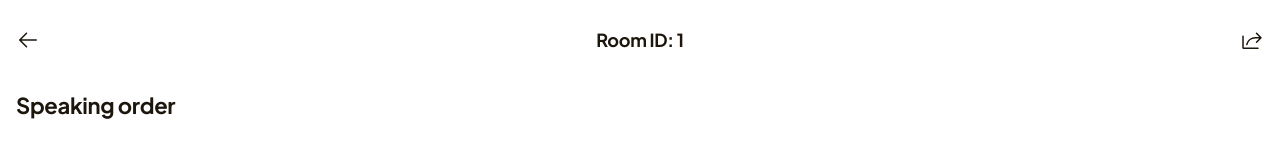
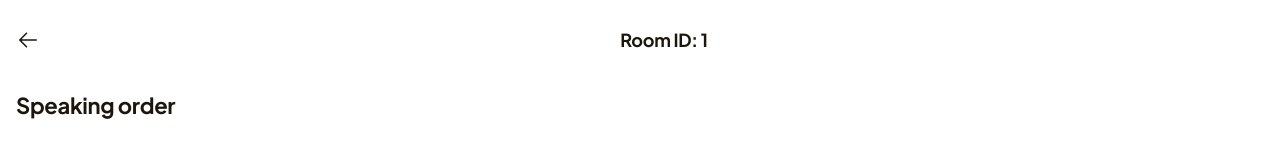
Before and after one commit to domstepek/discussion-group, a Next.js app: page /room/1 in a window 1280 px wide. Shown: the top 151 px of the page. Built offline with nearby package versions, Linux system fonts and the light colour scheme.

Commit message:
Implemented share data button

```diff
--- a/package.json
+++ b/package.json
@@ -3,7 +3,7 @@
   "version": "0.1.0",
   "private": true,
   "scripts": {
-    "dev": "next dev --turbopack -p 3000",
+    "dev": "next dev --turbopack -p 3000 --experimental-https",
     "build": "next build",
     "start": "next start",
     "lint": "next lint",
--- a/src/app/room/[roomID]/page.tsx
+++ b/src/app/room/[roomID]/page.tsx
@@ -1,10 +1,30 @@
 'use client';
+import { useMemo } from 'react';
+
+// Packages
 import { useParams } from 'next/navigation';
 
+// Components
 import { BackButton } from '@/components';
 
 export default function RoomPage() {
   const { roomID } = useParams();
+
+  const shareData: ShareData = useMemo(
+    () => ({
+      text: `Join my discussion room: ${window.location.href}`,
+      url: window.location.href,
+    }),
+    []
+  );
+
+  const canShare = useMemo(() => {
+    if (!navigator.share || !navigator.canShare) {
+      return false;
+    }
+
+    return navigator.canShare(shareData);
+  }, [shareData]);
 
   return (
     <div className="relative flex size-full min-h-screen flex-col bg-[#FFFFFF] justify-between group/design-root overflow-x-hidden">
@@ -12,10 +32,14 @@ export default function RoomPage() {
         <div className="flex items-center bg-[#FFFFFF] p-4 pb-2 justify-between">
           <BackButton />
           <h2 className="text-[#1C160C] text-lg font-bold leading-tight tracking-[-0.015em] flex-1 text-center">
-            Room ID: {roomID}
+            Room ID: {roomID!.toString().toUpperCase()}
           </h2>
+          {canShare && (
             <div className="flex w-12 items-center justify-end">
-            <button className="flex max-w-[480px] cursor-pointer items-center justify-center overflow-hidden rounded-xl h-12 bg-transparent text-[#1C160C] gap-2 text-base font-bold leading-normal tracking-[0.015em] min-w-0 p-0">
+              <button
+                className="flex max-w-[480px] cursor-pointer items-center justify-center overflow-hidden rounded-xl h-12 bg-transparent text-[#1C160C] gap-2 text-base font-bold leading-normal tracking-[0.015em] min-w-0 p-0"
+                onClick={() => navigator.share(shareData)}
+              >
                 <div
                   className="text-[#1C160C]"
                   data-icon="Share"
@@ -34,6 +58,7 @@ export default function RoomPage() {
                 </div>
               </button>
             </div>
+          )}
         </div>
         <h2 className="text-[#1C160C] text-[22px] font-bold leading-tight tracking-[-0.015em] px-4 pb-3 pt-5">
           Speaking order
```
Also changed, not shown: 1 other file (tests, documents, lock files or other folders). Lines whose indentation alone changed are shown as unchanged.
